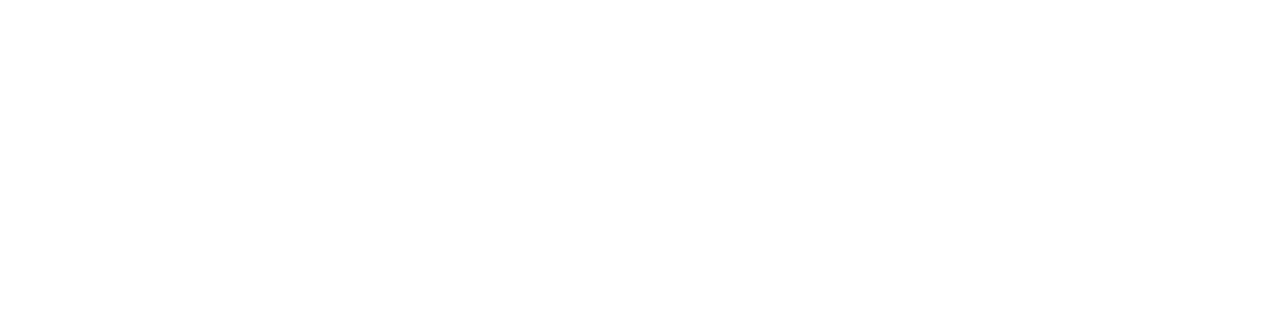
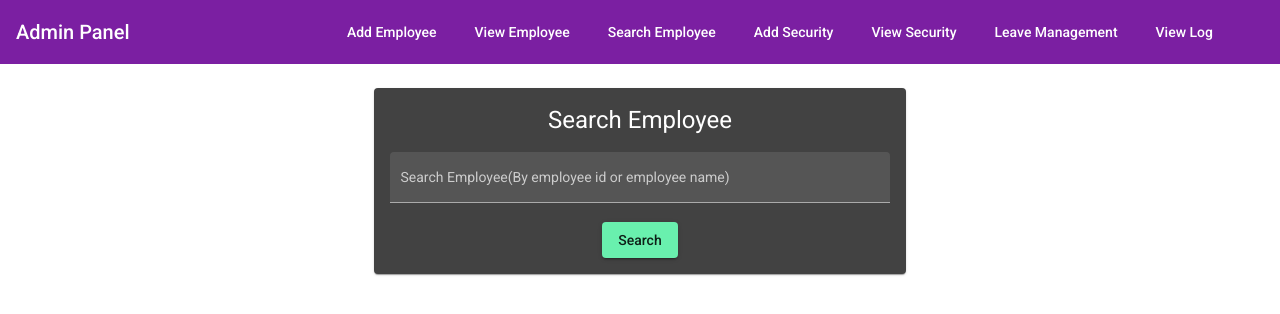
Before and after one commit to Arj2001/NeST-app, an Angular app: page /searchEmp in a window 1280 px wide. Before the commit this address led to /. Shown: the top 314 px of the page. Built offline with nearby package versions, Linux system fonts and the light colour scheme.

Commit message:
search and edit worked

```diff
--- a/src/app/admin/admin.component.html
+++ b/src/app/admin/admin.component.html
@@ -7,7 +7,7 @@
 
             <mat-form-field class="example-full-width mt" appearance="outline">
                 <mat-label>Name</mat-label>
-            <input type="Name"  matInput name="name" [(ngModel)]="name" placeholder="Ex. name@email.com">
+                <input type="Name" matInput name="name" [(ngModel)]="name" placeholder="Ex. name@email.com">
             </mat-form-field>
             <mat-form-field class="example-full-width " appearance="outline">
                 <mat-label>Email</mat-label>
--- a/src/app/api.service.ts
+++ b/src/app/api.service.ts
@@ -23,10 +23,15 @@ export class ApiService {
   viewEmp=()=>{
       return this.http.get("http://localhost:8080/viewEmp")
   }
+  searchEmp=(data:any)=>{
+      return this.http.post("http://localhost:8080/searchEmp",data)
+  }
   deleteEmp=(data:any)=>{
     return this.http.post("http://localhost:8080/deleteEmp",data)
   }
-
+  editEmp=(data:any)=>{
+    return this.http.post("http://localhost:8080/updateEmp",data)
+  }
 
 
 }
--- a/src/app/app.module.ts
+++ b/src/app/app.module.ts
@@ -18,6 +18,7 @@ import {MatToolbarModule} from '@angular/material/toolbar';
 import { TestcaseComponent } from './testcase/testcase.component';
 import { ViewEmpComponent } from './view-emp/view-emp.component';
 import {MatTableModule} from '@angular/material/table';
+import { SearchEmpComponent } from './search-emp/search-emp.component';
 
 
 const addRoutes:Routes = [
@@ -32,6 +33,8 @@ const addRoutes:Routes = [
   },
   {
     path:"viewEmp",component:ViewEmpComponent
+  },{
+    path:"searchEmp",component:SearchEmpComponent
   }
 ]
 
@@ -42,7 +45,8 @@ const addRoutes:Routes = [
     AdminComponent,
     AdminNavbarComponent,
     TestcaseComponent,
-    ViewEmpComponent
+    ViewEmpComponent,
+    SearchEmpComponent
   ],
   imports: [
     BrowserModule,
--- /dev/null
+++ b/src/app/search-emp/search-emp.component.css
@@ -0,0 +1,3 @@
+.example-card {
+    max-width:500px ;
+}
--- /dev/null
+++ b/src/app/search-emp/search-emp.component.html
@@ -0,0 +1,54 @@
+<app-admin-navbar></app-admin-navbar>
+
+<div class="div-center my-15">
+    <mat-card class="example-card">
+        <mat-card-content>
+            <h1>Search Employee</h1>
+            <mat-form-field class="example-full-width" appearance="fill">
+                <mat-label>Search Employee(By employee id or employee name)</mat-label>
+                <input matInput name="inputValue" [(ngModel)]="inputValue" placeholder="Ex. Arjun or 12">
+            </mat-form-field>
+            <button mat-raised-button color="accent" (click)="onSearchEmp()">Search</button>
+        </mat-card-content>
+    </mat-card>
+</div>
+<div class="div-center my-15" *ngFor="let i of searchData">
+    <mat-card class="example-card">
+        <mat-card-content>
+            <mat-card-content >
+
+
+
+                <mat-form-field class="example-full-width mt" appearance="outline">
+                    <mat-label>Name</mat-label>
+                    <input type="Name" matInput value="{{searchData[0].name}}" name="name" [(ngModel)]="searchData[0].name" placeholder="Ex. name@email.com">
+                </mat-form-field>
+                <mat-form-field class="example-full-width " appearance="outline">
+                    <mat-label>Email</mat-label>
+                    <input type="email" matInput value="{{searchData[0].email}}" name="email" [(ngModel)]="searchData[0].email" placeholder="Ex. name@email.com">
+                </mat-form-field>
+                <mat-form-field class="example-full-width " appearance="outline">
+                    <mat-label>Age</mat-label>
+                    <input type="number" matInput value="{{searchData[0].age}}" name="age" [(ngModel)]="searchData[0].age" placeholder="Ex. name@email.com">
+                </mat-form-field>
+                <mat-form-field class="example-full-width " appearance="outline">
+                    <mat-label>Address</mat-label>
+                    <textarea matInput value="{{searchData[0].address}}" name="address" [(ngModel)]="searchData[0].address" placeholder="Ex. name@email.com"></textarea>
+                </mat-form-field>
+                <mat-form-field class="example-full-width " appearance="outline">
+                    <mat-label>Phone</mat-label>
+                    <input type="number" matInput value="{{searchData[0].phone}}" name="phone" [(ngModel)]="searchData[0].phone" placeholder="Ex. name@email.com">
+                </mat-form-field>
+                <mat-form-field class="example-full-width " appearance="outline">
+                    <mat-label>Salary</mat-label>
+                    <input type="number" matInput value="{{searchData[0].salary}}" name="salary" [(ngModel)]="searchData[0].salary" placeholder="Ex. name@email.com">
+                </mat-form-field>
+                <mat-form-field class="example-full-width " appearance="outline">
+                    <mat-label>Password</mat-label>
+                    <input type="password" matInput value="{{searchData[0].password}}" name="password" [(ngModel)]="searchData[0].password" placeholder="Ex. name@email.com">
+                </mat-form-field>
+                <button mat-raised-button color="warn" (click)="onUpdateEmp(searchData[0].id)">Update</button>
+            </mat-card-content>
+        </mat-card-content>
+    </mat-card>
+</div>
--- /dev/null
+++ b/src/app/search-emp/search-emp.component.ts
@@ -0,0 +1,48 @@
+import { Component, OnInit } from '@angular/core';
+import { ApiService } from '../api.service';
+
+@Component({
+  selector: 'app-search-emp',
+  templateUrl: './search-emp.component.html',
+  styleUrls: ['./search-emp.component.css']
+})
+export class SearchEmpComponent implements OnInit {
+
+  constructor(private myApi:ApiService) { }
+  inputValue: any = ""
+  searchData:any =[]
+  onSearchEmp = () => {
+    let data
+    if (isNaN(this.inputValue)) {
+       data = {
+        "id": 0,
+        "name": this.inputValue
+      }
+    }else {
+      data = {
+        "id": this.inputValue,
+        "name": this.inputValue
+      }
+    }
+    this.myApi.searchEmp(data).subscribe(
+      (resp) =>{
+        this.searchData = resp
+      }
+    )
+
+  }
+
+  onUpdateEmp=(id:any)=>{
+
+    this.myApi.editEmp(this.searchData[0]).subscribe(
+      (resp)=>{
+        alert("success")
+        console.log(resp)
+      }
+    );
+  }
+
+  ngOnInit(): void {
+  }
+
+}
--- a/src/styles.css
+++ b/src/styles.css
@@ -9,3 +9,6 @@ body { margin: 0; font-family: Roboto, "Helvetica Neue", sans-serif; }
 .my-15{
     margin: 1.5rem 0 1.5rem 0 ;
 }
+.example-full-width{
+    width: 100%;
+}
```
Also changed, not shown: 1 other file (tests, documents, lock files or other folders). Lines whose indentation alone changed are shown as unchanged.
